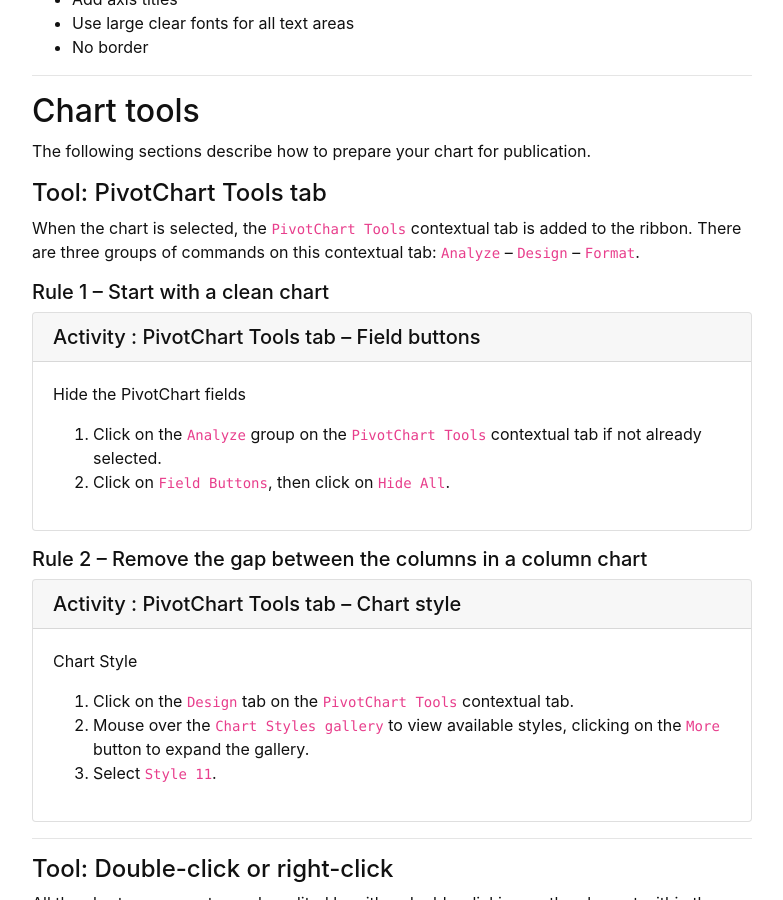
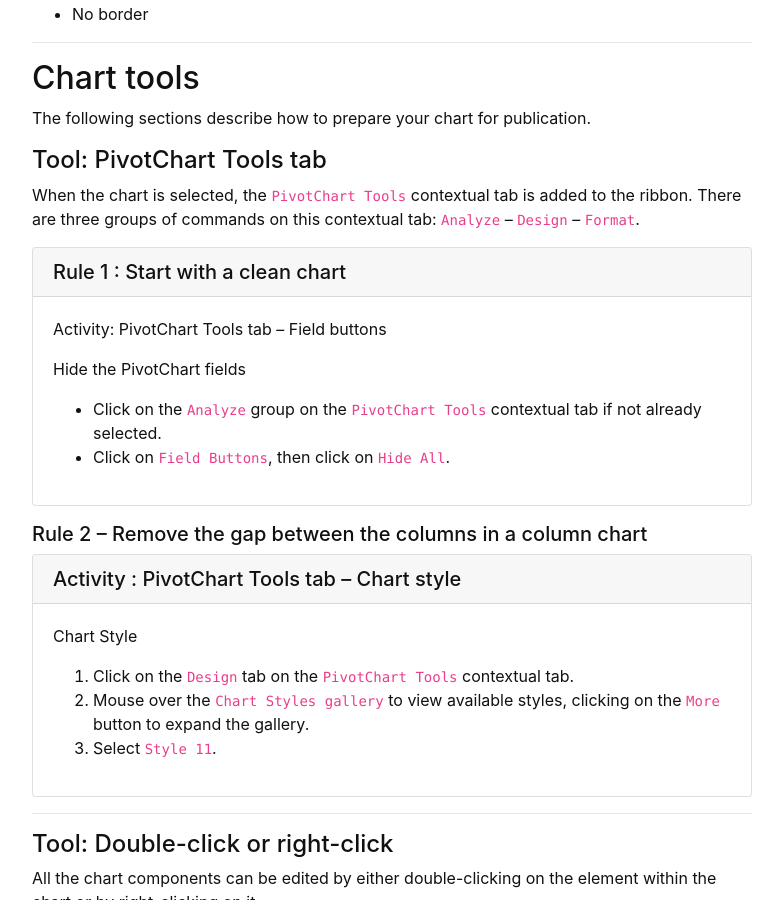
Before and after one commit to GULibrarySandbox/data-vis-basics, a Jekyll site: the page built from content/3-charts.md, in a window 1280 px wide and 900 px high, scrolled down 1984 px. Shown: the whole window, without its empty margins (248-1031 px from the left). Built offline with Jekyll 4.4.1, drawn with Linux system fonts in a browser that asks for light colours.

Commit message:
Update 3-charts.md

```diff
--- a/content/3-charts.md
+++ b/content/3-charts.md
@@ -23,8 +23,6 @@ You don’t need a PivotTable to create a chart – charts can be created from a
 Follow the activity to create a PivotChart in this video.
 
 <iframe src="https://player.vimeo.com/video/428348675" width="640" height="564" frameborder="0" allow="autoplay; fullscreen" allowfullscreen></iframe>
------
-
 ## Rules for publication-quality visualisations
 
 Excel produces an aesthetically pleasing chart that is formatted according to the theme of your workbook, but there are specific rules used to create publication-quality visuals which means some editing of your chart.
@@ -42,7 +40,9 @@ Excel produces an aesthetically pleasing chart that is formatted according to th
 - Add axis titles
 - Use large clear fonts for all text areas
 - No border
+<p>
 
+</p>
 -----
 
 ## Chart tools
@@ -54,14 +54,14 @@ The following sections describe how to prepare your chart for publication.
 
 When the chart is selected, the `PivotChart Tools` contextual tab is added to the ribbon. There are three groups of commands on this contextual tab: `Analyze` – `Design` – `Format`.
 
+{% capture text %}
+Activity: PivotChart Tools tab – Field buttons
 
-##### Rule 1 – Start with a clean chart
-{% capture text %}
 Hide the PivotChart fields
 
-1. Click on the `Analyze` group on the `PivotChart Tools` contextual tab if not already selected.
-2. Click on `Field Buttons`, then click on `Hide All`.{% endcapture %}
-{% include card.md header="Activity : PivotChart Tools tab – Field buttons" text=text %}
+- Click on the `Analyze` group on the `PivotChart Tools` contextual tab if not already selected.
+- Click on `Field Buttons`, then click on `Hide All`.{% endcapture %}
+{% include card.md header="Rule 1 : Start with a clean chart" text=text %}
 
 
 ##### Rule 2 – Remove the gap between the columns in a column chart
```
